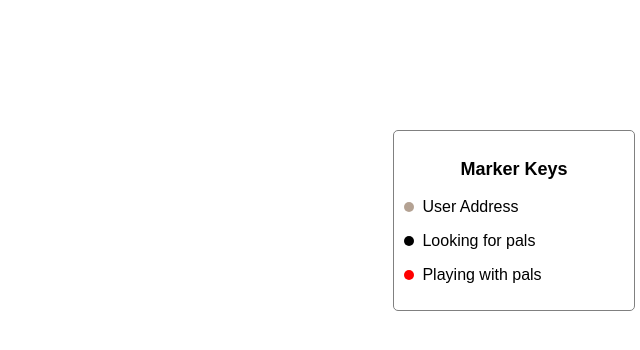
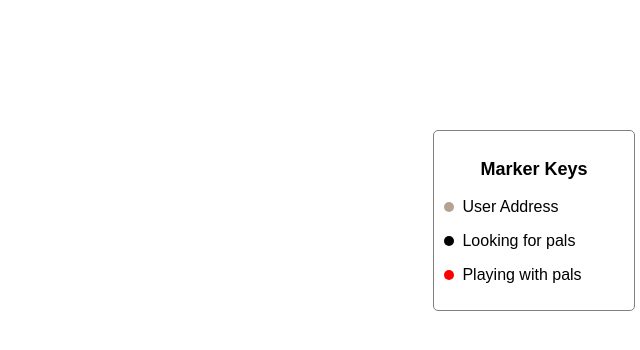
Before and after one commit to DonHamsa/Playpal, a Next.js app: page /testing in a window 1280 px wide. Shown: the top 350 px of the page, without its empty margins (640-1280 px from the left). Built offline with nearby package versions, Linux system fonts and the light colour scheme.

Commit message:
fixed size of marker icon

```diff
--- a/components/MarkerIcon/MarkerIcon.module.css
+++ b/components/MarkerIcon/MarkerIcon.module.css
@@ -1,5 +1,5 @@
 .box{
-  width: 220px;
+  width: 180px;
   padding: 10px;
   border: 0.5px solid grey;
   font-weight: 400;
```
